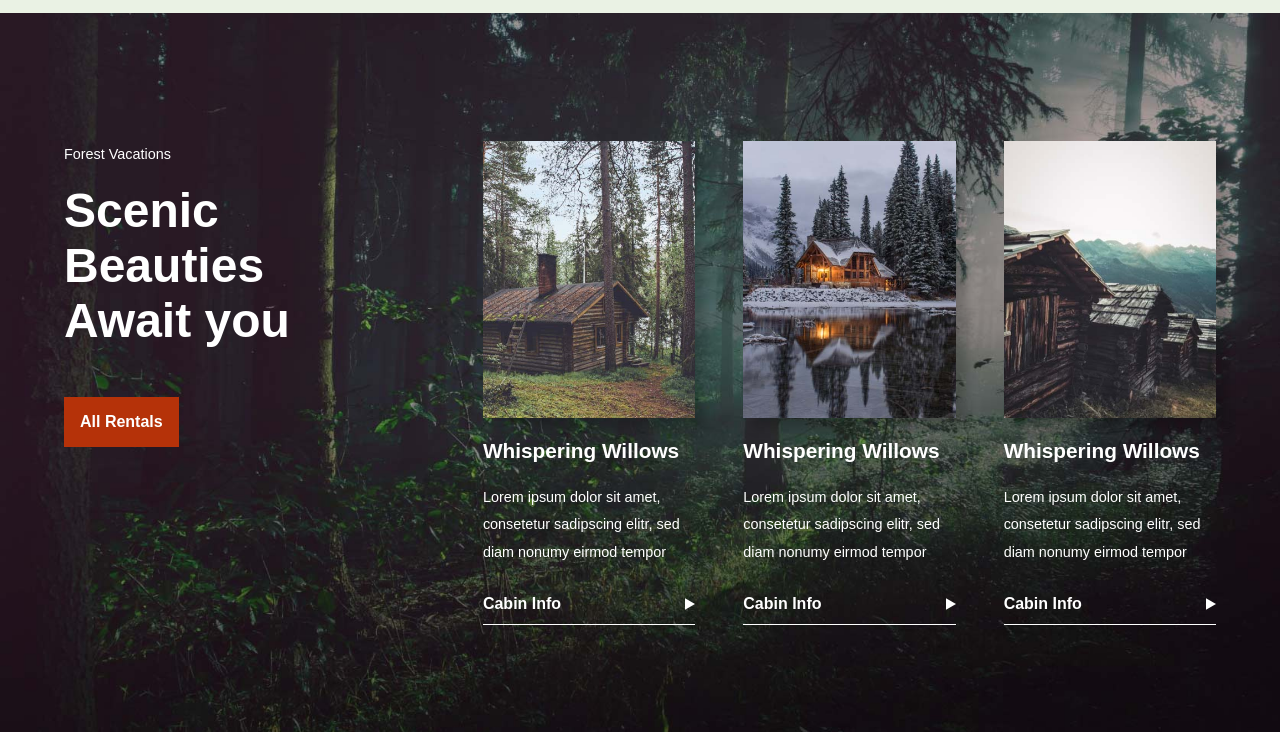
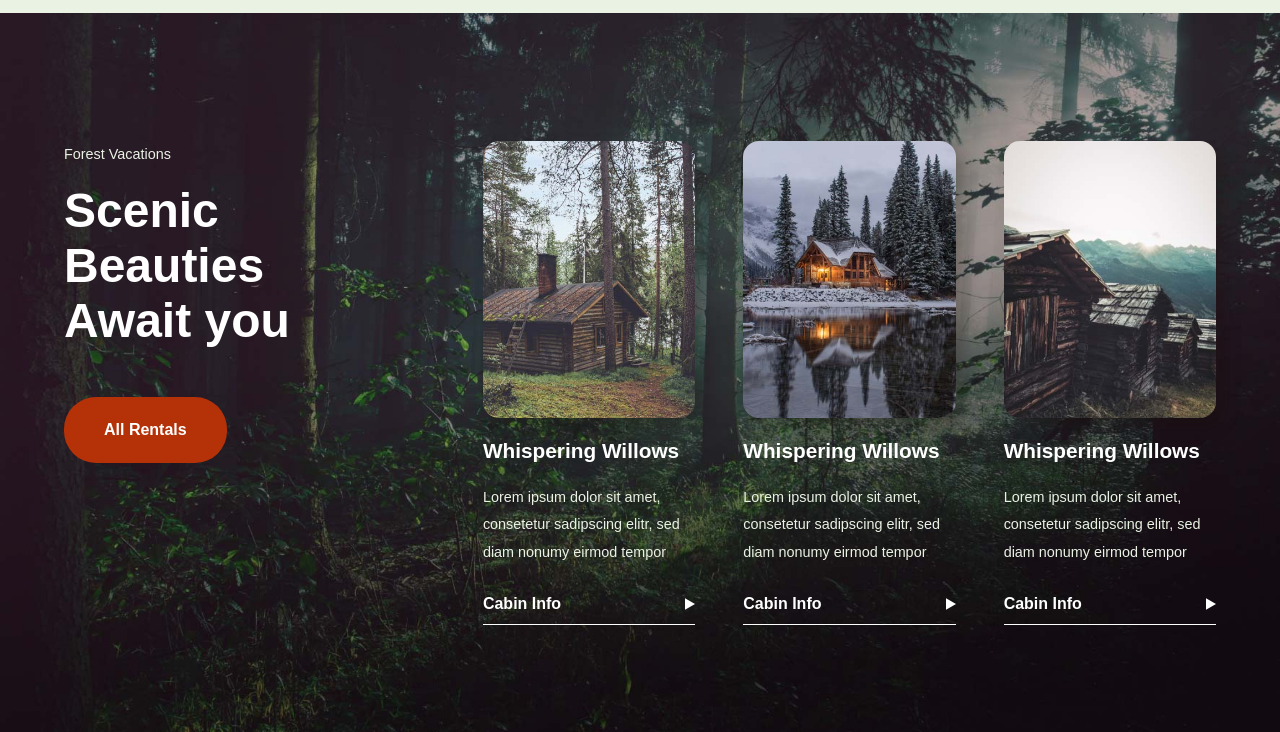
Before and after one commit to yana-semenenko/faina-kolyba, a website built with Vite: page index.html in a window 1280 px wide. Shown: the part 68-800 px from the top of the page. Built offline with nearby package versions, Linux system fonts and the light colour scheme.

Commit message:
Worked on Hero section

```diff
--- a/index.css
+++ b/index.css
@@ -92,6 +92,10 @@ ul.nav .res a {
   transform: translateX(0);
 }
 
+h1 {
+  font-size: 2.2em;
+}
+
 .forest-hero {
   background: url("images/forest.jpg");
   background-size: cover;
@@ -108,7 +112,8 @@ ul.nav .res a {
 }
 
 .subtitle {
-  padding: 3em 0 0.5em;
+  padding: 1em 0 0;
+  color: #eaf2e4;
 }
 
 h1 span {
@@ -118,25 +123,34 @@ h1 span {
 
 .cta {
   display: inline-block;
-  padding: 1em;
+  padding: 1.5em 2.5em;
   background: var(--primary-color);
+  border-radius: 2em;
   font-weight: bold;
   color: white;
+  font-size: 1em;
   margin-bottom: 3em;
   margin-top: 1em;
+  transition: all 250ms ease-in-out;
+}
+
+.cta:hover {
+  background: #832407;
+  box-shadow: 8px 8px 16px rgba(24, 11, 4, 0.25);
 }
 
 ul.featured-cabins {
-  width: 60%;
+  width: 70%;
   margin: 0 auto;
 }
 
 ul.featured-cabins li {
-  margin-bottom: 3em;
+  margin-bottom: 4em;
 }
 
 .cabin-img {
-  box-shadow: 10px 10px 10px rgba(0, 0, 0, 0.2);
+  box-shadow: 8px 8px 16px rgba(24, 11, 4, 0.25);
+  border-radius: 1em;
 }
 
 .cabin-title {
@@ -152,6 +166,10 @@ ul.features li p,
   margin-bottom: 2em;
 }
 
+.cabin-desc {
+  color: #eaf2e4;
+}
+
 .cabin-cta {
   display: flex;
   justify-content: space-between;
@@ -164,11 +182,12 @@ ul.features li p,
   bottom: -12px;
   background: white;
   width: 100%;
-  height: 1px;
+  height: 0.8px;
 }
 
 .cabin-cta span {
   color: white;
+  /* color: var(--primary-color); */
   font-weight: bold;
 }
 
@@ -242,7 +261,7 @@ p.test-auth {
   width: 80%;
   opacity: 0.1;
 }
-
+/* ------------------------------------------------@media----------------- */
 @media (min-width: 576px) {
   ul.featured-cabins {
     width: 90%;
@@ -287,8 +306,16 @@ p.test-auth {
 
   ul.nav .res a {
     color: var(--primary-color);
-    /* padding: 1em 1.5em; */
     border: 0.8px solid var(--primary-color);
+    text-align: center;
+    border-radius: 2em;
+    transition: all 250ms ease-in-out;
+  }
+
+  ul.nav .res a:hover {
+    color: white;
+    border: 0.8px solid var(--primary-color);
+    background: var(--primary-color);
     text-align: center;
     border-radius: 2em;
   }
@@ -340,6 +367,9 @@ p.test-auth {
 
   ul.featured-cabins {
     width: 70%;
+  }
+  ul.featured-cabins li {
+    margin-bottom: 0;
   }
 
   .main-quote,
```
